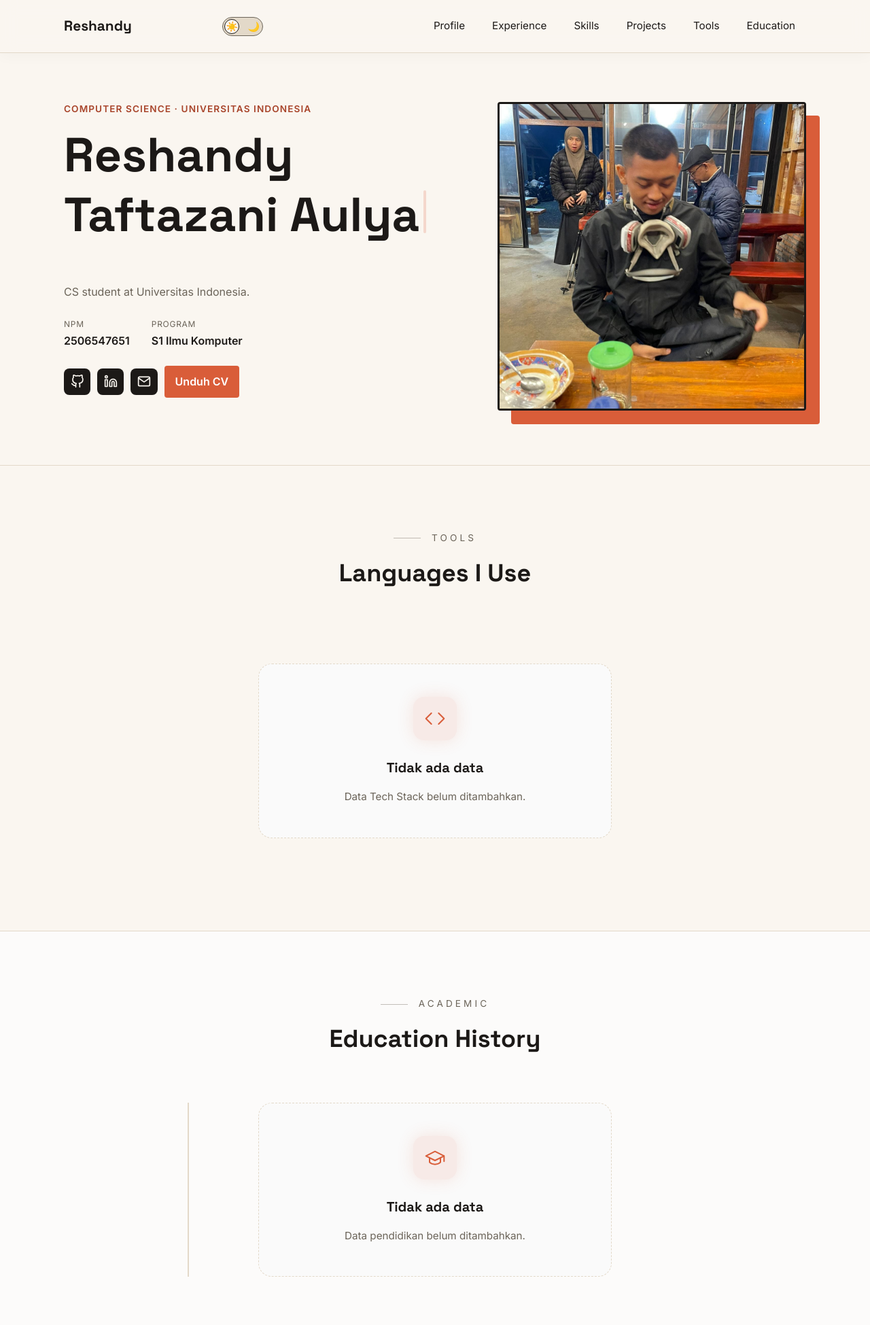
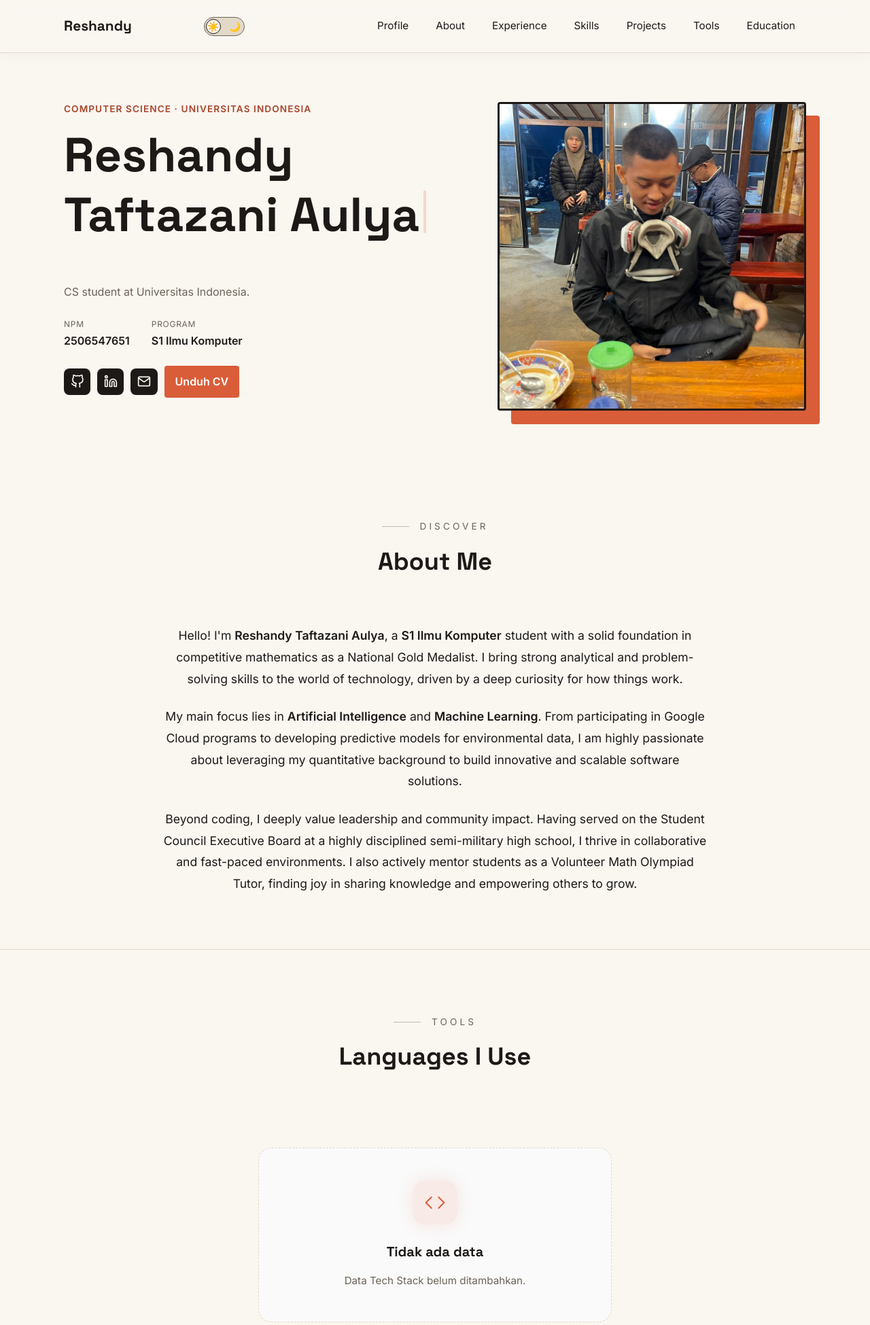
Before and after one commit to reshandytaftazani/myportofolio, a Django app: page / in a window 1280 px wide. Shown: the top 1949 px of the page at 68% size. Run offline with Django 5.2, Linux system fonts and the light colour scheme; data that the repository does not hold is empty.

Commit message:
Feat: Add comprehensive About Me section reflecting CV

```diff
--- a/templates/base.html
+++ b/templates/base.html
@@ -42,13 +42,14 @@
 
             <nav id="nav-links">
                 <a href="{% url 'main:show_main' %}" style="--i: 1;">Profile</a>
-                <a href="{% url 'main:show_experience' %}" style="--i: 2;">Experience</a>
-                <a href="{% url 'main:show_skills' %}" style="--i: 3;">Skills</a>
-                <a href="{% url 'main:show_projects' %}" style="--i: 4;">Projects</a>
-                <a href="{% url 'main:show_main' %}#tech-stack" style="--i: 5;">Tools</a>
-                <a href="{% url 'main:show_main' %}#education" style="--i: 6;">Education</a>
+                <a href="{% url 'main:show_main' %}#about" style="--i: 2;">About</a>
+                <a href="{% url 'main:show_experience' %}" style="--i: 3;">Experience</a>
+                <a href="{% url 'main:show_skills' %}" style="--i: 4;">Skills</a>
+                <a href="{% url 'main:show_projects' %}" style="--i: 5;">Projects</a>
+                <a href="{% url 'main:show_main' %}#tech-stack" style="--i: 6;">Tools</a>
+                <a href="{% url 'main:show_main' %}#education" style="--i: 7;">Education</a>
                 {% if user.is_authenticated %}
-                <a href="{% url 'main:logout' %}" style="--i: 7; color: var(--accent-color);">Logout</a>
+                <a href="{% url 'main:logout' %}" style="--i: 8; color: var(--accent-color);">Logout</a>
                 {% endif %}
             </nav>
         </div>
--- a/templates/index.html
+++ b/templates/index.html
@@ -38,6 +38,25 @@
                     </a>
                     <a href="/static/Reshandy_s_CV-1.pdf" class="button" target="_blank">Unduh CV</a>
                 </div>
+            </div>
+        </div>
+    </section>    <!-- SECTION BARU: About Me -->
+    <section id="about" class="about-section" style="padding: 5rem 0; background: var(--surface);">
+        <div class="container">
+            <div class="section-header">
+                <p class="section-subtitle">Discover</p>
+                <h2 class="section-title">About Me</h2>
+            </div>
+            <div class="about-content" data-aos="fade-up" style="max-width: 800px; margin: 0 auto; text-align: center; line-height: 1.8; font-size: 1.1rem; color: var(--text-secondary);">
+                <p>
+                    Hello! I'm <strong>{{ name }}</strong>, a <strong>{{ study_program }}</strong> student with a solid foundation in competitive mathematics as a National Gold Medalist. I bring strong analytical and problem-solving skills to the world of technology, driven by a deep curiosity for how things work.
+                </p>
+                <p style="margin-top: 1.5rem;">
+                    My main focus lies in <strong>Artificial Intelligence</strong> and <strong>Machine Learning</strong>. From participating in Google Cloud programs to developing predictive models for environmental data, I am highly passionate about leveraging my quantitative background to build innovative and scalable software solutions.
+                </p>
+                <p style="margin-top: 1.5rem;">
+                    Beyond coding, I deeply value leadership and community impact. Having served on the Student Council Executive Board at a highly disciplined semi-military high school, I thrive in collaborative and fast-paced environments. I also actively mentor students as a Volunteer Math Olympiad Tutor, finding joy in sharing knowledge and empowering others to grow.
+                </p>
             </div>
         </div>
     </section>
```
